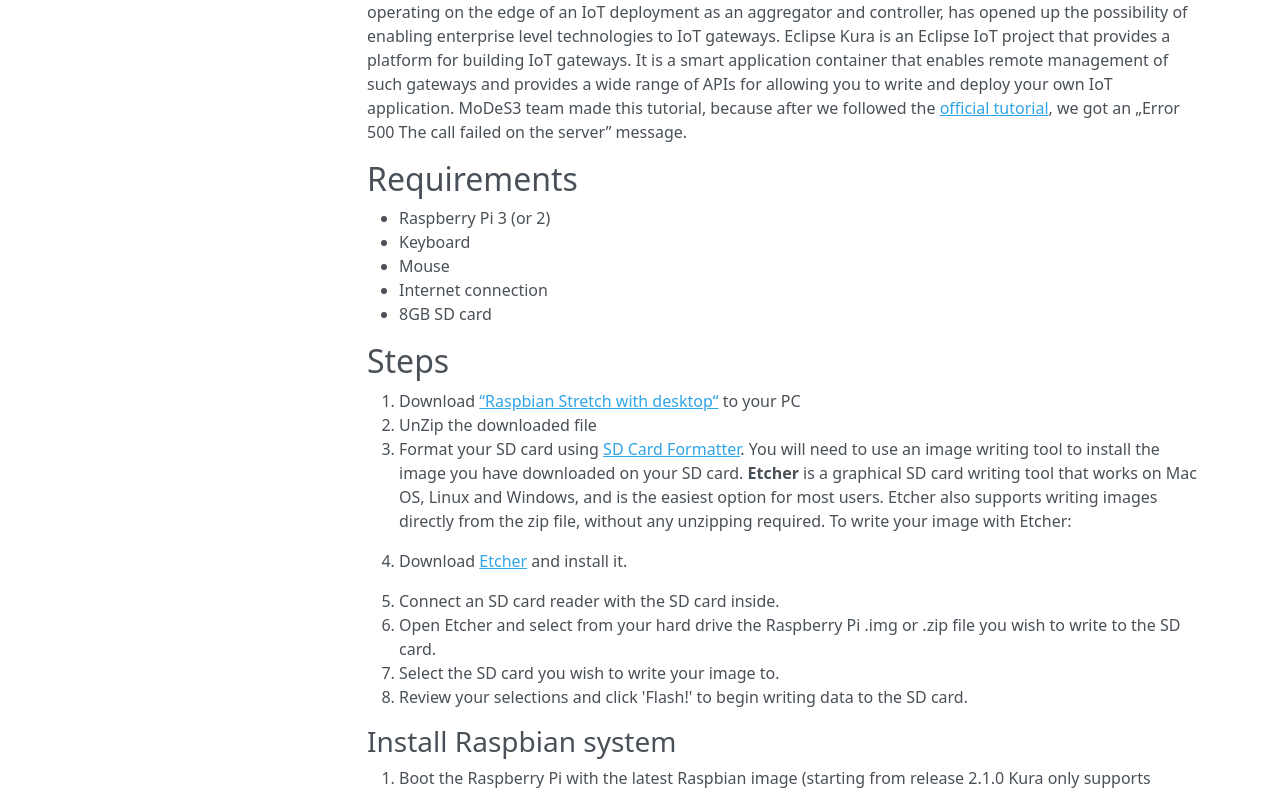
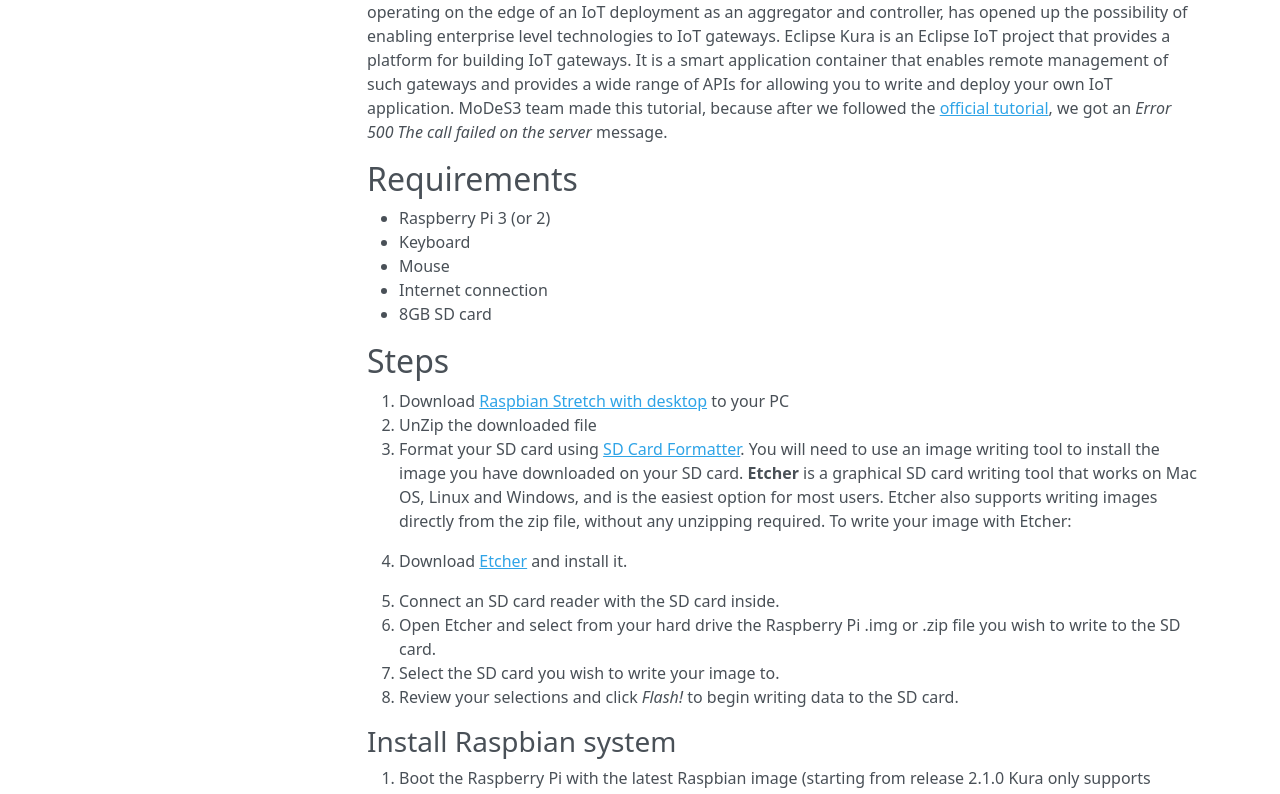
Before and after one commit to FTSRG/modes3-smartcity, an MkDocs documentation site: the page built from docs/technical_documentation/kura/kura_install guide.md, in a window 1280 px wide and 1400 px high. Shown: the part 341-1135 px from the top of the window. Built offline with MkDocs 1.6.1, drawn with Linux system fonts in a browser that asks for light colours; nearby versions of some CDN libraries; old or Windows-style settings are respelled for this version of MkDocs.

Commit message:
edited tech docs

```diff
--- a/docs/technical_documentation/kura/kura_install guide.md
+++ b/docs/technical_documentation/kura/kura_install guide.md
@@ -3,7 +3,7 @@ We chose Eclipse Kura to manage the gateway components of our system. Kura helps
 
 
 ## Eclipse Kura Quick Start Guide on Raspberry Pi 3
- The emergence of an Internet of Thing (IoT) service gateway model running modern software stacks, operating on the edge of an IoT deployment as an aggregator and controller, has opened up the possibility of enabling enterprise level technologies to IoT gateways. Eclipse Kura is an Eclipse IoT project that provides a platform for building IoT gateways. It is a smart application container that enables remote management of such gateways and provides a wide range of APIs for allowing you to write and deploy your own IoT application. MoDeS3 team made this tutorial, because after we followed the [official tutorial](http://eclipse.github.io/kura/intro/raspberry-pi-quick-start.html), we got an „Error 500 The call failed on the server” message.
+ The emergence of an Internet of Thing (IoT) service gateway model running modern software stacks, operating on the edge of an IoT deployment as an aggregator and controller, has opened up the possibility of enabling enterprise level technologies to IoT gateways. Eclipse Kura is an Eclipse IoT project that provides a platform for building IoT gateways. It is a smart application container that enables remote management of such gateways and provides a wide range of APIs for allowing you to write and deploy your own IoT application. MoDeS3 team made this tutorial, because after we followed the [official tutorial](http://eclipse.github.io/kura/intro/raspberry-pi-quick-start.html), we got an *Error 500 The call failed on the server* message.
 
 
 ## Requirements
@@ -16,7 +16,7 @@ We chose Eclipse Kura to manage the gateway components of our system. Kura helps
 
 ## Steps
 
-1. Download [“Raspbian Stretch with desktop“](https://www.raspberrypi.org/downloads/raspbian/) to your PC
+1. Download [Raspbian Stretch with desktop](https://www.raspberrypi.org/downloads/raspbian/) to your PC
 2. UnZip the downloaded file
 3. Format your SD card using [SD Card Formatter](https://www.sdcard.org/downloads/formatter_4/). You will need to use an image writing tool to install the image you have downloaded on your SD card. **Etcher** is a graphical SD card writing tool that works on Mac OS, Linux and Windows, and is the easiest option for most users. Etcher also supports writing images directly from the zip file, without any unzipping required. To write your image with Etcher:
 
@@ -24,7 +24,7 @@ We chose Eclipse Kura to manage the gateway components of our system. Kura helps
 * Connect an SD card reader with the SD card inside.
 * Open Etcher and select from your hard drive the Raspberry Pi .img or .zip file you wish to write to the SD card.
 * Select the SD card you wish to write your image to.
-* Review your selections and click 'Flash!' to begin writing data to the SD card.
+* Review your selections and click *Flash!* to begin writing data to the SD card.
 
 ### Install Raspbian system
 
```
Also changed, not shown: docs/technical_documentation/dds/dds_java_lib.md (+8 -1 lines).
